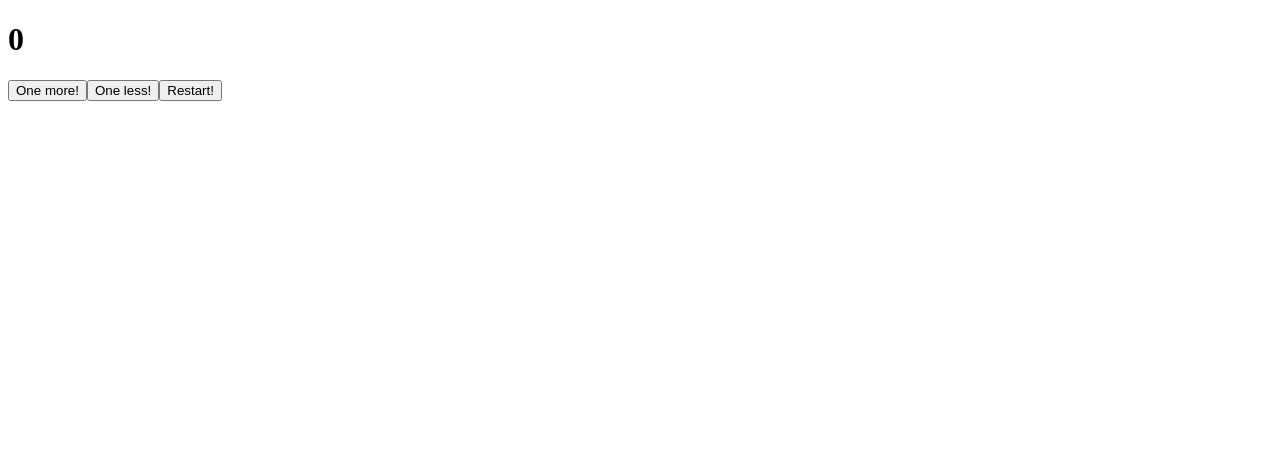
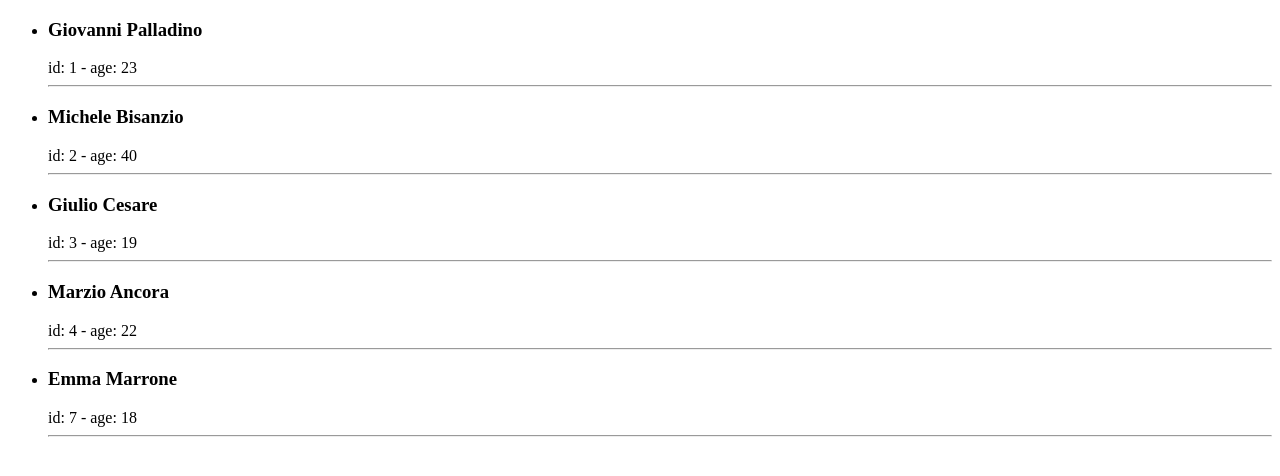
Before and after one commit to RobertoFanara/Esercizi-React, a React (Create React App) app in the folder Esercizi da Mandare/esercizio/: page / in a window 1280 px wide. Shown: the top 476 px of the page. Built offline with nearby package versions, Linux system fonts and the light colour scheme.

Commit message:
esercizio 45 completato

```diff
--- a/Esercizi da Mandare/esercizio/src/App.js
+++ b/Esercizi da Mandare/esercizio/src/App.js
@@ -1,9 +1,11 @@
-import Clickcounter from "./Clickcounter"
+import FilteredList from "./FilteredList";
 
 const App = () => {
     return(
         <>
-        <Clickcounter />
+        <ul>
+        <FilteredList />
+        </ul>
         </>
     )
 }
--- a/Esercizi da Mandare/esercizio/src/Clickcounter.js
+++ /dev/null
@@ -1,19 +0,0 @@
-import useCounter from "./useCounter"
-
-const Clickcounter = ({initialValue = 0}) => {
-
-  const {counter, onIncrement, onReset, onDecrement} = useCounter(initialValue)
-
-  return (
-        <div>
-          <h1>{counter}</h1>
-          <div>
-            <button onClick={onIncrement}>One more!</button>
-            <button onClick={onDecrement}>One less!</button>
-            <button onClick={onReset}>Restart!</button>
-          </div>
-        </div>
-      );
-}
-
-export default Clickcounter
--- /dev/null
+++ b/Esercizi da Mandare/esercizio/src/FilteredList.js
@@ -0,0 +1,65 @@
+import { useMemo } from "react";
+const FilteredList = () => {
+
+    let dataUsers = [
+        {
+          "id" : 1,
+          "name" : "Giovanni Palladino",
+          "age" : 23
+        },
+
+        {
+            "id" : 2,
+            "name" : "Michele Bisanzio",
+            "age" : 40
+        },
+
+        {
+            "id" : 3,
+            "name" : "Giulio Cesare",
+            "age" : 19
+        },
+
+        {
+            "id" : 4,
+            "name" : "Marzio Ancora",
+            "age" : 22
+        },
+
+        {
+            "id" : 5,
+            "name" : "Peter Parker",
+            "age" : 10
+        },
+
+        {
+            "id" : 6,
+            "name" : "Tony Stark",
+            "age" : 15
+        },
+
+        {
+            "id" : 7,
+            "name" : "Emma Marrone",
+            "age" : 18
+        }
+    ]
+
+    const memoizeAdults = useMemo(() => dataUsers.filter(el => el.age > 17) , [dataUsers]);
+
+    return(
+        <>
+        {memoizeAdults.map((arr) =>
+        <div>
+            <li>
+            <h3>{arr.name}</h3>
+            <div>id: {arr.id} - age: {arr.age}</div>
+            <hr></hr>
+            </li>
+        </div>
+        )}
+        </>
+    )
+}
+
+export default FilteredList
--- a/Esercizi da Mandare/esercizio/src/useCounter.js
+++ /dev/null
@@ -1,26 +0,0 @@
-import { useState, useCallback } from "react"
-
-const useCounter = (initialValue = 0) => {
-  const [counter, setCounter] = useState(initialValue);
-
-  const handleCounterIncrement = useCallback(function handleCounterIncrement() {
-    setCounter(count => count + 1);
-  }, [])
-
-  const handleCounterDecrement = useCallback(function handleCounterDecrement() {
-    setCounter(count => count - 1);
-  }, [])
-
-  const handleCounterReset = useCallback(function handleCounterReset() {
-    setCounter(initialValue);
-  }, [initialValue])
-
-  return {
-    counter: counter,
-    onIncrement: handleCounterIncrement,
-    onDecrement: handleCounterDecrement,
-    onReset: handleCounterReset,
-  }
-}
-
-export default useCounter
```
